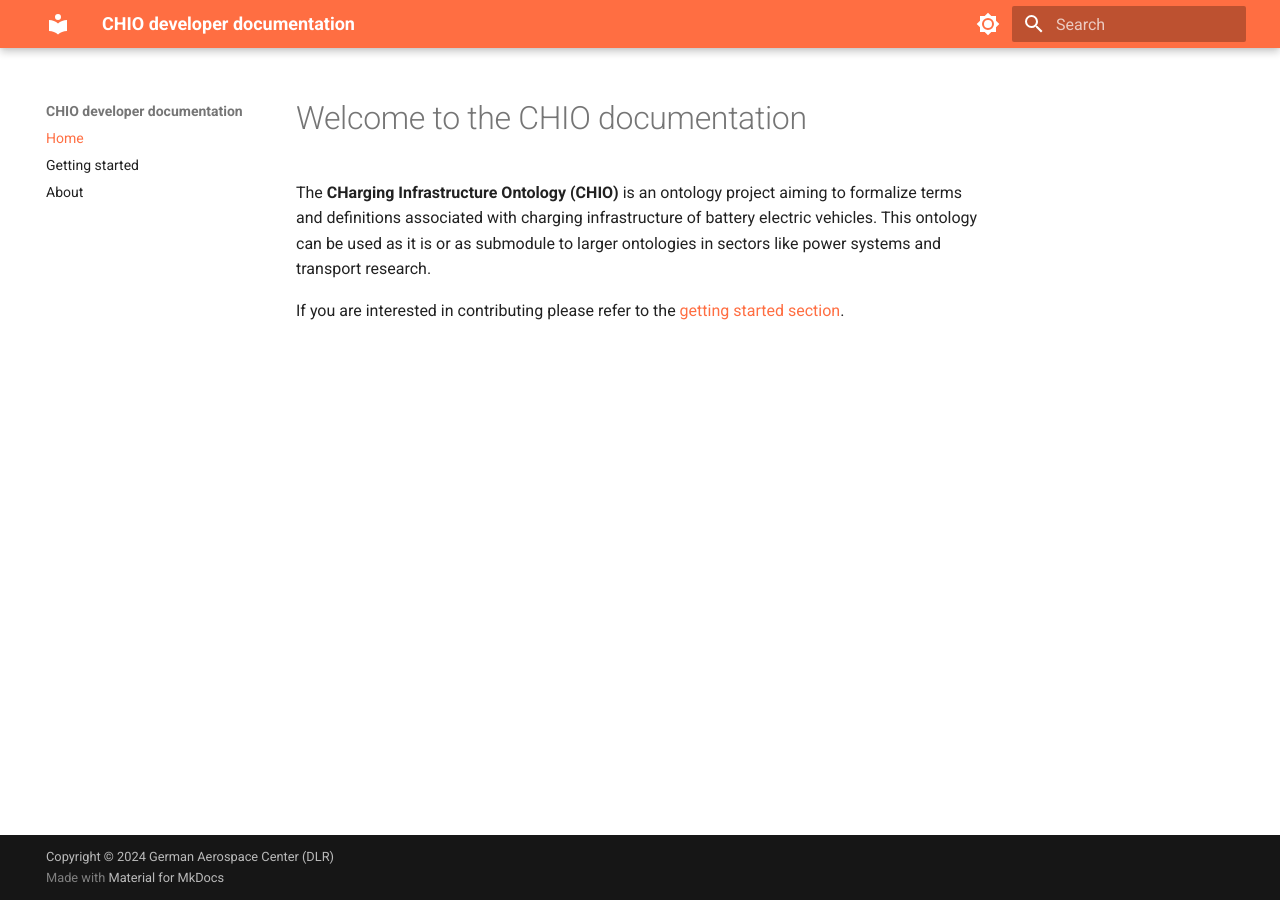
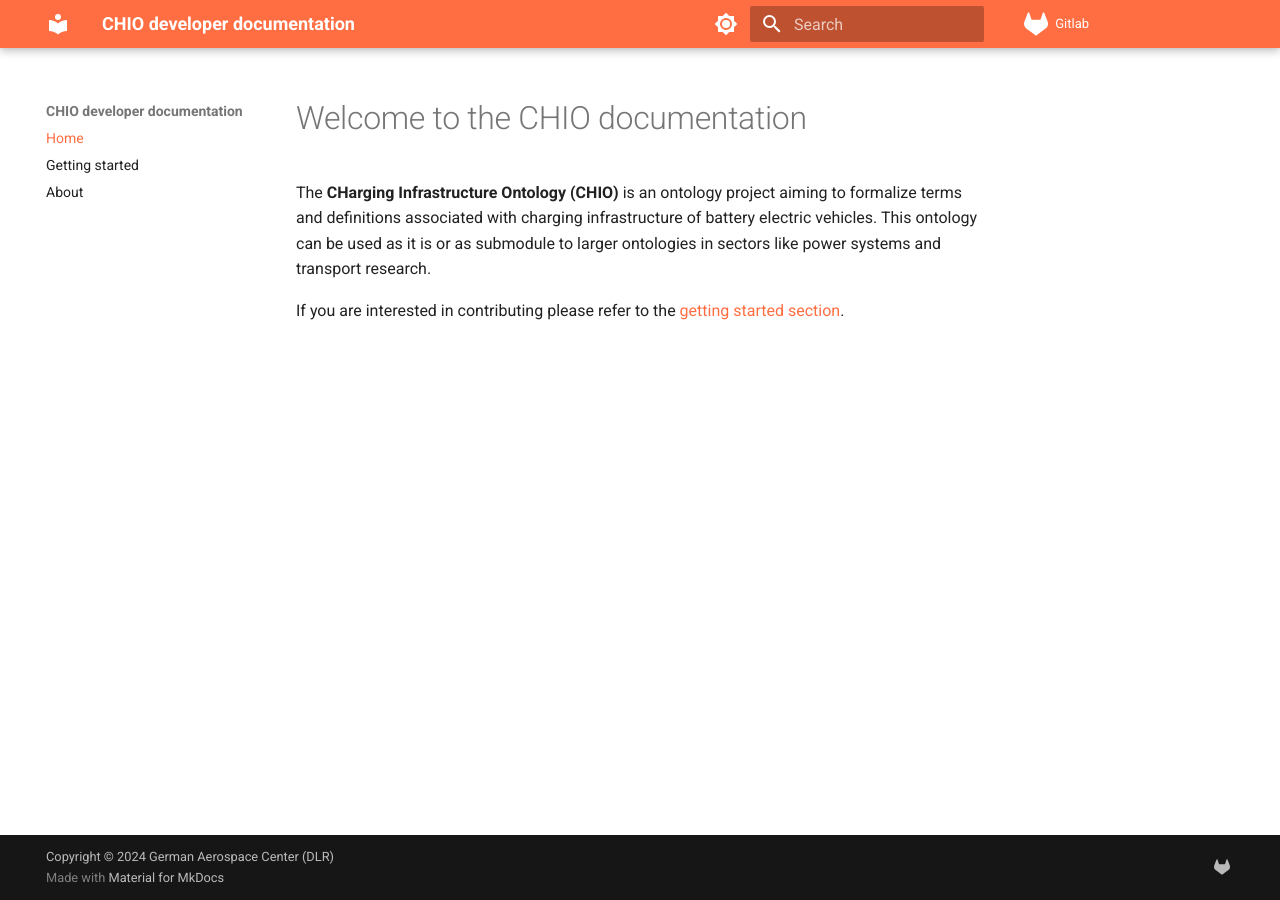
Before and after one commit to dlr-ve-esy/charging-ontology, an MkDocs documentation site: the page built from docs/index.md, in a window 1280 px wide. Built offline with MkDocs 1.6.1 and Material for MkDocs 9.7.7, drawn with Linux system fonts in a browser that asks for light colours.

Commit message:
Pimped up pages

```diff
--- a/mkdocs.yml
+++ b/mkdocs.yml
@@ -1,6 +1,10 @@
 site_name: CHIO developer documentation
 theme:
+  font:
+    text: Roboto
   name: material
+  icon:
+    repo: fontawesome/brands/gitlab
   palette:
     - scheme: default
       primary: deep orange
@@ -32,3 +36,10 @@ markdown_extensions:
   - pymdownx.inlinehilite
   - pymdownx.snippets
   - pymdownx.superfences
+
+repo_url: https://gitlab.dlr.de/ensym/lod/charging-ontology
+
+extra:
+  social:
+    - icon: fontawesome/brands/gitlab
+      link: https://gitlab.dlr.de/ensym/lod/charging-ontology
```
Also changed, not shown: TODO.md (+1 -0 lines).
